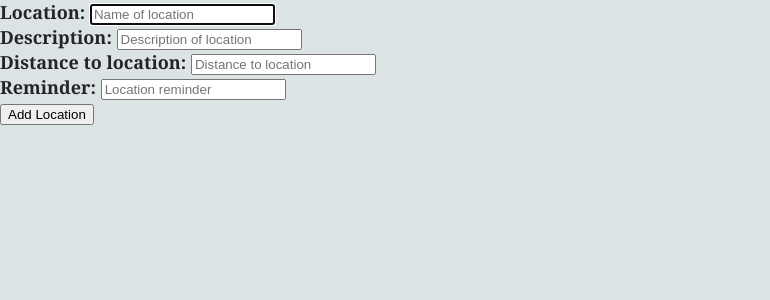
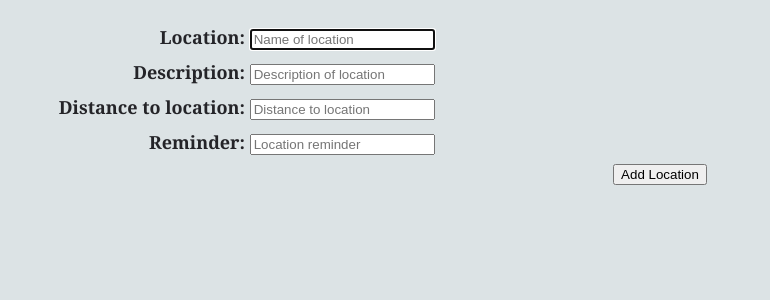
Before and after one commit to SamuelSeFe/My_Hobbiez_Inventory, a Flask app: page /location/new in a window 1280 px wide. Shown: the part 96-396 px from the top of the page, without its empty margins (0-770 px from the left). Run offline with Flask 2, Linux system fonts and the light colour scheme.

Commit message:
added styling for new location page

```diff
--- a/models/location.py
+++ b/static/location_new.css
@@ -1,8 +1,20 @@
-class Location:
+#location-creator {
+    display: flex;
+    flex-direction: column;
+    margin-left: 40px;
+    margin-top: 20px;
+}
 
-    def __init__(self, _name, _description, _distance_to_location, _reminder, _id = None):
-        self.name = _name
-        self.description = _description
-        self.distance_to_location = _distance_to_location
-        self.reminder = _reminder
-        self.id = _id
+#location-creator label {
+    text-align:right;
+    width: 200px;
+    display: inline-block;
+}
+
+.location-creator-inputs {
+    margin: 5px;
+}
+
+#add-location {
+    text-align: center;
+}
--- a/templates/base.html
+++ b/templates/base.html
@@ -9,6 +9,7 @@
     <link rel="stylesheet" href="{{ url_for('static', filename='hobbies_index.css') }}">
     <link rel="stylesheet" href="{{ url_for('static', filename='hobby_new.css') }}">
     <link rel="stylesheet" href="{{ url_for('static', filename='locations_index.css') }}">
+    <link rel="stylesheet" href="{{ url_for('static', filename='location_new.css') }}">
     <title>My Hobby Inventory</title>
 </head>
 <body>
--- a/templates/locations/new.html
+++ b/templates/locations/new.html
@@ -1,28 +1,31 @@
 {% extends "base.html" %}
 {% block content %}
 
-<form action="/locations" method="post">
-    <div>
+<form id="location-creator" action="/locations" method="post">
+
+  <div class="location-creator-inputs">
     <label for="name">Location:</label>
     <input type="text" id="name" name="location_name" placeholder="Name of location" required autofocus>
   </div>
 
-    <div>
+  <div class="location-creator-inputs">
     <label for="description">Description:</label>
     <input type="text" id="description" name="location_description" placeholder="Description of location" required>
   </div>
 
-    <div>
+  <div class="location-creator-inputs">
     <label for="distance_to_location">Distance to location:</label>
     <input type="number" id="distance_to_location" name="location_distance_to_location" placeholder="Distance to location" required>
   </div>
 
-    <div>
+  <div class="location-creator-inputs">
     <label for="reminder">Reminder:</label>
     <input type="text" id="reminder" name="location_reminder" placeholder="Location reminder" required>
   </div>
 
+  <div id="add-location">
     <button type="submit">Add Location</button>
+  </div>
 
 </form>
 
```
Also changed, not shown: templates/hobbies/new.html (+0 -8 lines). Lines whose indentation alone changed are shown as unchanged.
